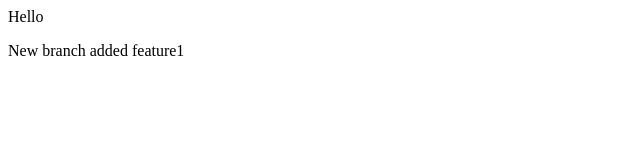
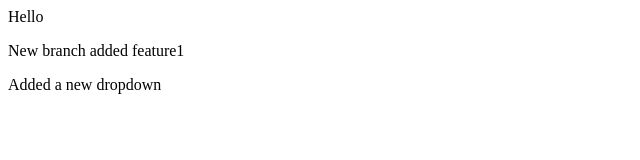
Before and after one commit to nadirrazaa/Local-Repo, a plain HTML site: page index.html in a window 1280 px wide. Shown: the whole page, without its empty margins (0-640 px from the left). Drawn offline with Linux system fonts and the light colour scheme.

```diff
--- a/index.html
+++ b/index.html
@@ -1,2 +1,3 @@
 <p>Hello</p>
 <p>New branch added feature1</p>
+<p>Added a new dropdown</p>
```
